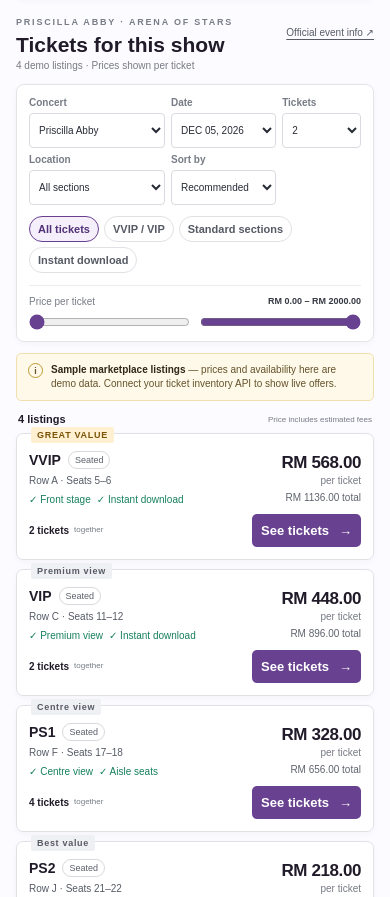
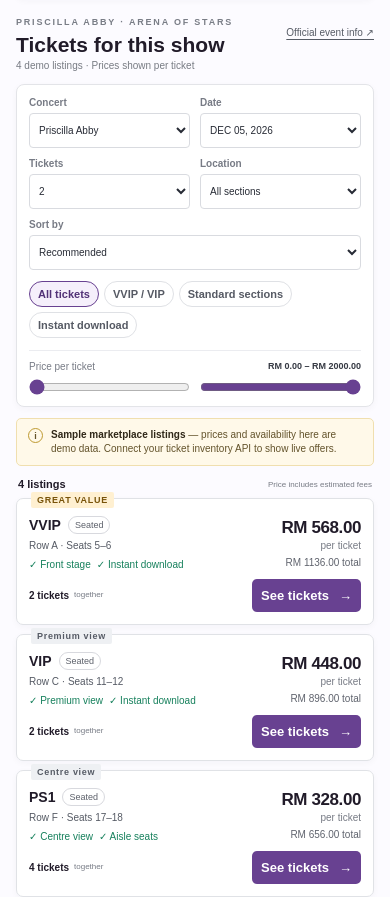
Before and after one commit to jj-chua/Concert-Ticket-Booking-System, a plain HTML site: page client/index.html in a window 390 px wide. Shown: the part 1753-2650 px from the top of the page. Drawn offline with Linux system fonts and the light colour scheme.

Commit message:
Lay out five concert ticket filters

```diff
--- a/client/style.css
+++ b/client/style.css
@@ -323,8 +323,19 @@ body.map-open{overflow:hidden}
 .market-heading-copy{min-width:0}
 @media(max-width:760px){
   .admin-page .page-heading-layout .back-icon-button{top:18px}
-  .market-heading-main{grid-template-columns:minmax(0,1fr) max-content;gap:11px 14px;align-items:end}
-  .concert-selector{width:auto;min-width:0;margin:0}
-  .concert-date{min-height:40px;padding:0 0 8px 12px}
-  .market-heading-copy{grid-column:1/-1}
+  .filter-row{grid-template-columns:repeat(2,minmax(0,1fr));gap:10px}
+  .filter-row .sort-filter{grid-column:1/-1}
+  .filter-row label{min-width:0}
+  .filter-row select{width:100%;min-width:0}
 }
+.filter-row{grid-template-columns:minmax(135px,1.45fr) minmax(112px,1fr) minmax(70px,.65fr) minmax(110px,1fr) minmax(120px,1.1fr)}
+.filter-row label{min-width:0}
+.filter-row select{width:100%;min-width:0}
+@media(max-width:1030px) and (min-width:761px){
+  .filter-row{grid-template-columns:minmax(125px,1.35fr) minmax(105px,1fr) minmax(65px,.65fr) minmax(100px,1fr) minmax(110px,1fr);gap:7px}
+  .filter-row select{padding:0 5px}
+}
+@media(max-width:760px){
+  .filter-row{grid-template-columns:repeat(2,minmax(0,1fr));gap:10px}
+  .filter-row .sort-filter{grid-column:1/-1}
+}
```
